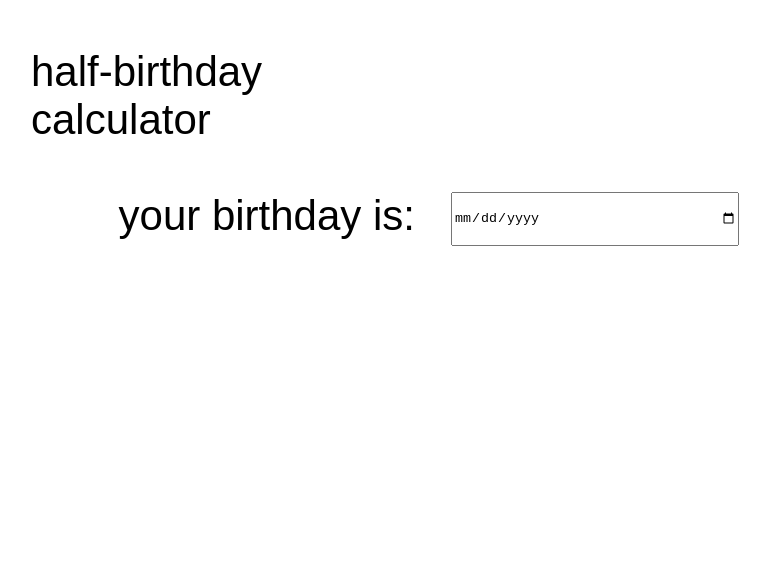
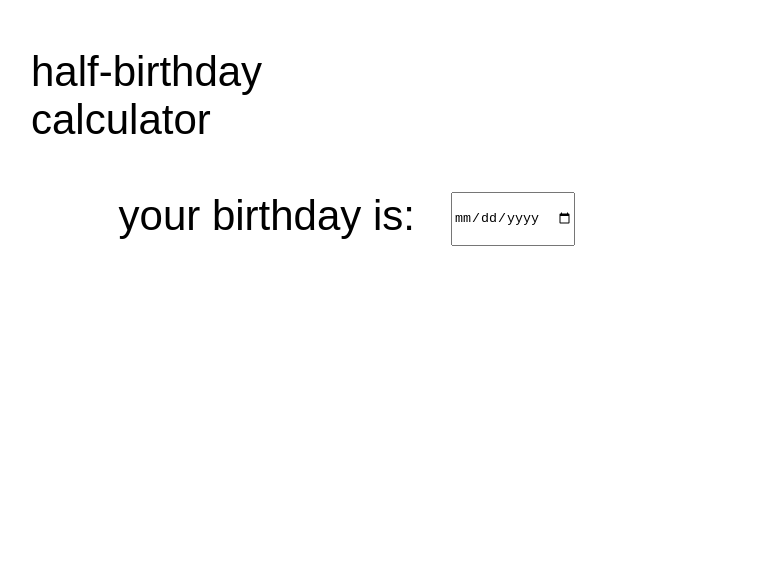
Before and after one commit to OSGH-web/half-birthday-calculator, a plain HTML site: page index.html in a window 1280 px wide. Shown: the whole page, without its empty margins (41-811 px from the left). Drawn offline with Linux system fonts and the light colour scheme; a web font is replaced by a local one.

Commit message:
remove input styling

```diff
--- a/birthday.css
+++ b/birthday.css
@@ -30,10 +30,6 @@ body {
 
 .hidden {
     display: none;
-}
-
-input {
-    width: 75%;
 }
 
 .page {
```
